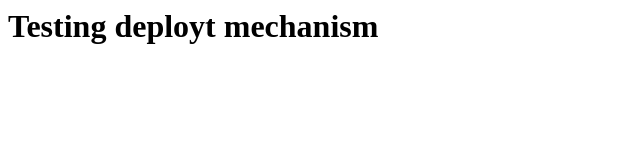
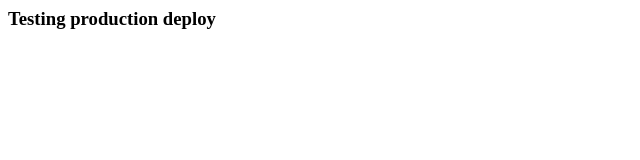
Before and after one commit to Relic180/crackin-production, a plain HTML site: page index.html in a window 1280 px wide. Shown: the whole page, without its empty margins (0-640 px from the left). Drawn offline with Linux system fonts and the light colour scheme.

Commit message:
Change homepage test message

```diff
--- a/index.html
+++ b/index.html
@@ -1 +1 @@
-<h1>Testing deployt mechanism</h1>
+<h3>Testing production deploy</h3>
```
